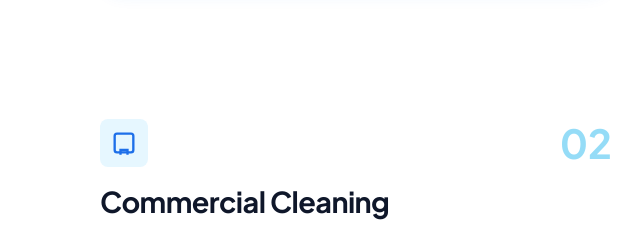
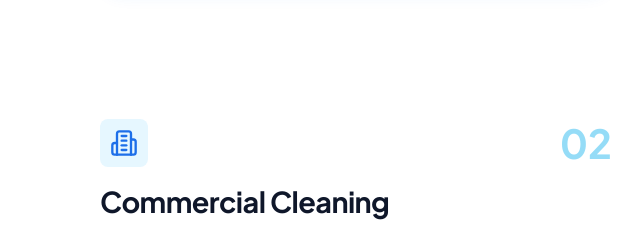
Before and after one commit to YourWebNova/blynq-smart-clean-web, a plain HTML site: page services.html in a window 1280 px wide. Shown: the part 1400-1632 px from the top of the page, 0-640 px from the left. Drawn offline with Linux system fonts and the light colour scheme.

```diff
--- a/services.html
+++ b/services.html
@@ -122,7 +122,7 @@
         </div>
       </article>
 
-      <!-- Item 2: Commercial Cleaning -->
+<!-- Item 2: Commercial Cleaning -->
       <article class="zigzag-item reverse">
         <div class="zigzag-media">
           <img src="img-service/web/service-6.webp" width="1400" height="957" loading="lazy" decoding="async" alt="BLYNQ team with professional cleaning equipment at a commercial facility">
@@ -131,7 +131,16 @@
         <div class="zigzag-content">
           <div class="zigzag-header-wrap">
             <div class="service-icon">
-              <svg viewBox="0 0 24 24" fill="none" stroke="currentColor" stroke-width="2"><rect width="16" height="16" x="4" y="4" rx="2"/><path d="M9 22v-4h6v4M8 10h.01M12 10h.01M16 10h.01M8 14h.01M12 14h.01M16 14h.01"/></svg>
+              <!-- Ícono actualizado de Edificio Comercial -->
+              <svg viewBox="0 0 24 24" fill="none" stroke="currentColor" stroke-width="2" stroke-linecap="round" stroke-linejoin="round">
+                <path d="M6 22V4a2 2 0 0 1 2-2h8a2 2 0 0 1 2 2v18Z"/>
+                <path d="M6 12H4a2 2 0 0 0-2 2v6a2 2 0 0 0 2 2h2"/>
+                <path d="M18 9h2a2 2 0 0 1 2 2v9a2 2 0 0 1-2 2h-2"/>
+                <path d="M10 6h4"/>
+                <path d="M10 10h4"/>
+                <path d="M10 14h4"/>
+                <path d="M10 18h4"/>
+              </svg>
             </div>
             <span class="service-number">02</span>
           </div>
```
